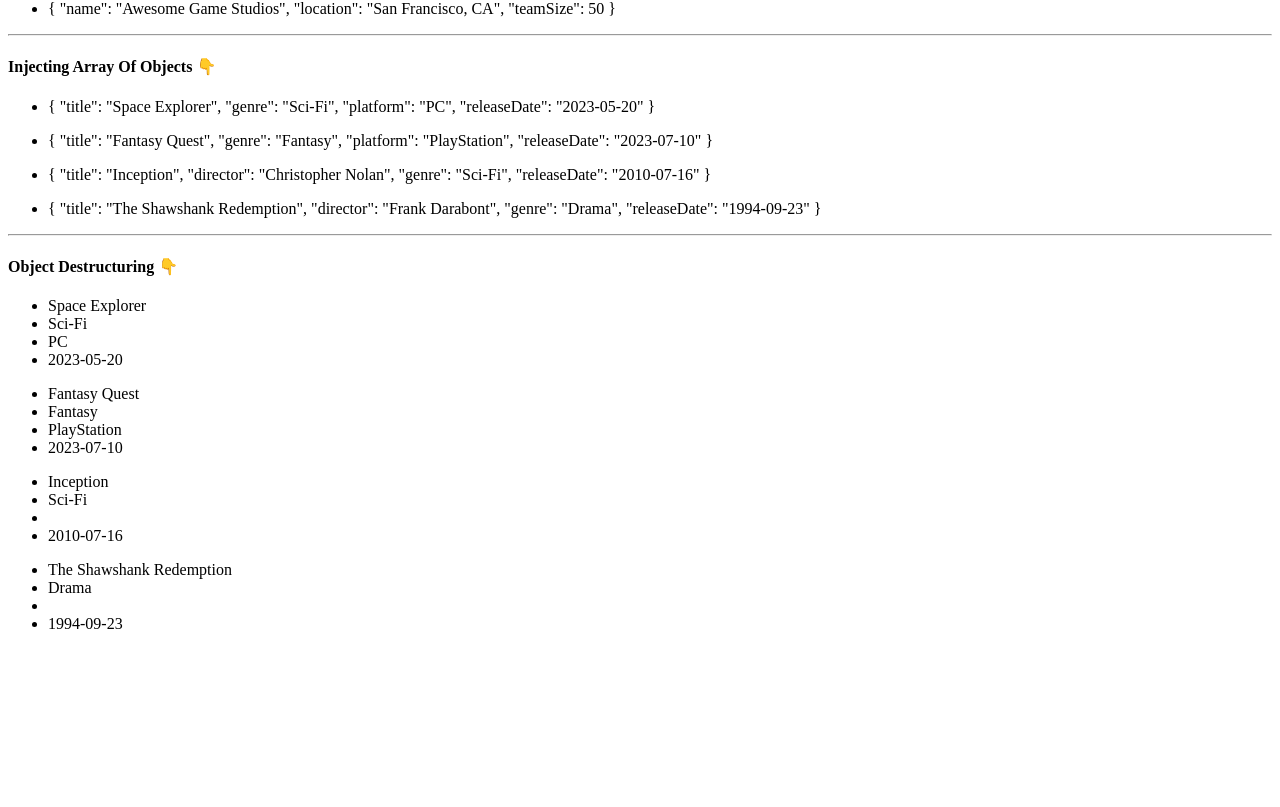
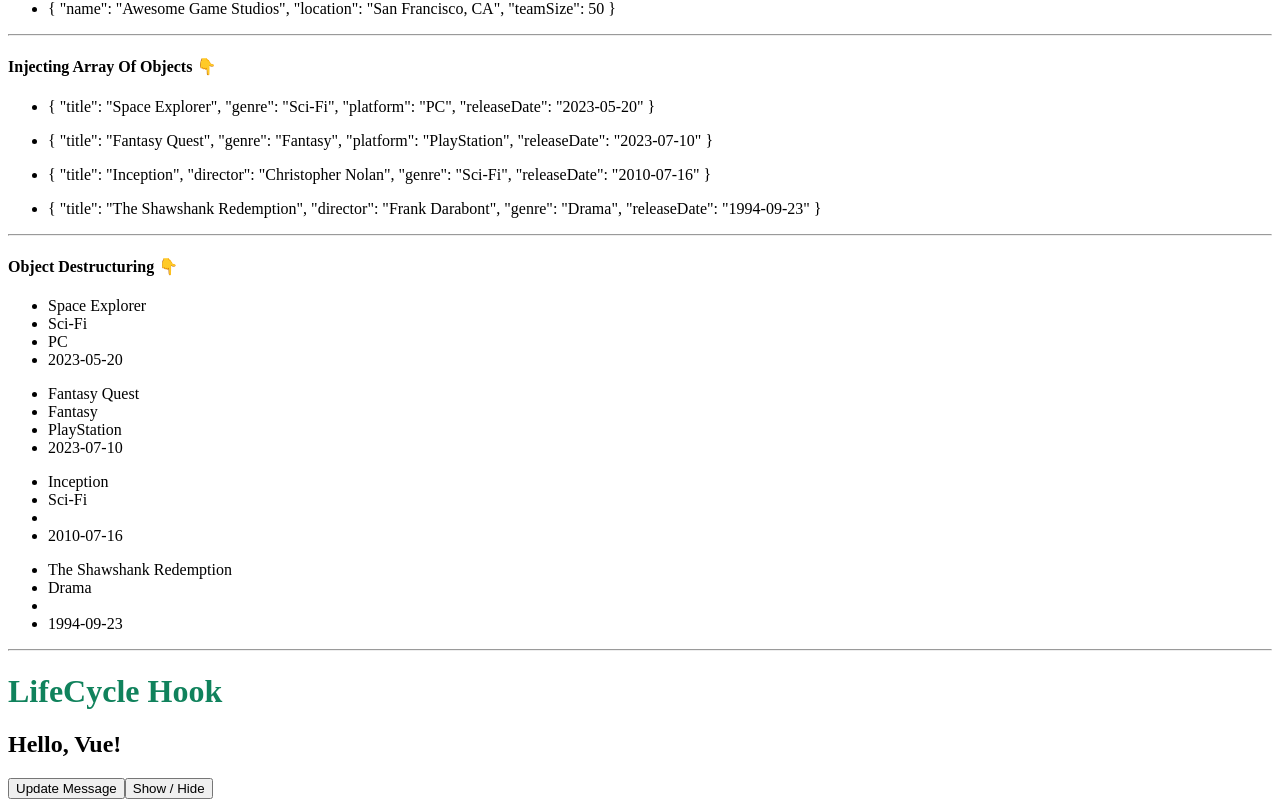
Before and after one commit to shayanahmad1999/vue-course, a Vue app: page / in a window 1280 px wide. Shown: the part 10411-11218 px from the top of the page. Before the commit the page ends 11060 px from the top, so only its background shows below. Built offline with nearby package versions, Linux system fonts and the light colour scheme.

Commit message:
working on lifecycle hooks

```diff
--- a/src/App.vue
+++ b/src/App.vue
@@ -24,6 +24,7 @@ import FallbackContent from './components/FallbackContent.vue';
 import NamedSlot from './components/NamedSlot.vue';
 import SchoolComponent from './components/SchoolComponent.vue';
 import PracticeComponent from './components/PracticeComponent.vue';
+import LifeCycle from './components/LifeCycle.vue';
 
 const firstName = ref('Shayan');
 const lastName = ref('Ahmad');
@@ -89,6 +90,8 @@ provide('moreGames', [
     releaseDate: '1994-09-23'
   }
 ]);
+
+let showHideComponent = ref(true);
 </script>
 <template>
   <HelloWorld />
@@ -162,5 +165,8 @@ provide('moreGames', [
   <SchoolComponent />
   <hr />
   <PracticeComponent />
+  <hr />
+  <LifeCycle v-if="showHideComponent" />
+  <button @click="showHideComponent = !showHideComponent">Show / Hide</button>
 </template>
 <style scoped></style>
--- /dev/null
+++ b/src/components/LifeCycle.vue
@@ -0,0 +1,39 @@
+<script setup>
+import { onBeforeMount, onBeforeUnmount, onBeforeUpdate, onMounted, onUnmounted, onUpdated, ref } from 'vue';
+
+let message = ref('Hello, Vue!');
+
+let updateMessage = () => {
+    message.value = "Hello, Vue js!";
+};
+
+onBeforeMount(() => {
+    console.log('Component is about to be mounted');
+});
+
+onMounted(() => {
+    console.log('Component has been mounted');
+});
+
+onBeforeUpdate(() => {
+    console.log('Component is about to be update');
+});
+
+onUpdated(() => {
+    console.log('Component has been update');
+});
+
+onBeforeUnmount(() => {
+    console.log('Component is about to be unmounted');
+});
+
+onUnmounted(() => {
+    console.log('Component has been unmounted');
+})
+
+</script>
+<template>
+    <h1>LifeCycle Hook</h1>
+    <h2>{{ message }}</h2>
+    <button @click="updateMessage">Update Message</button>
+</template>
```
